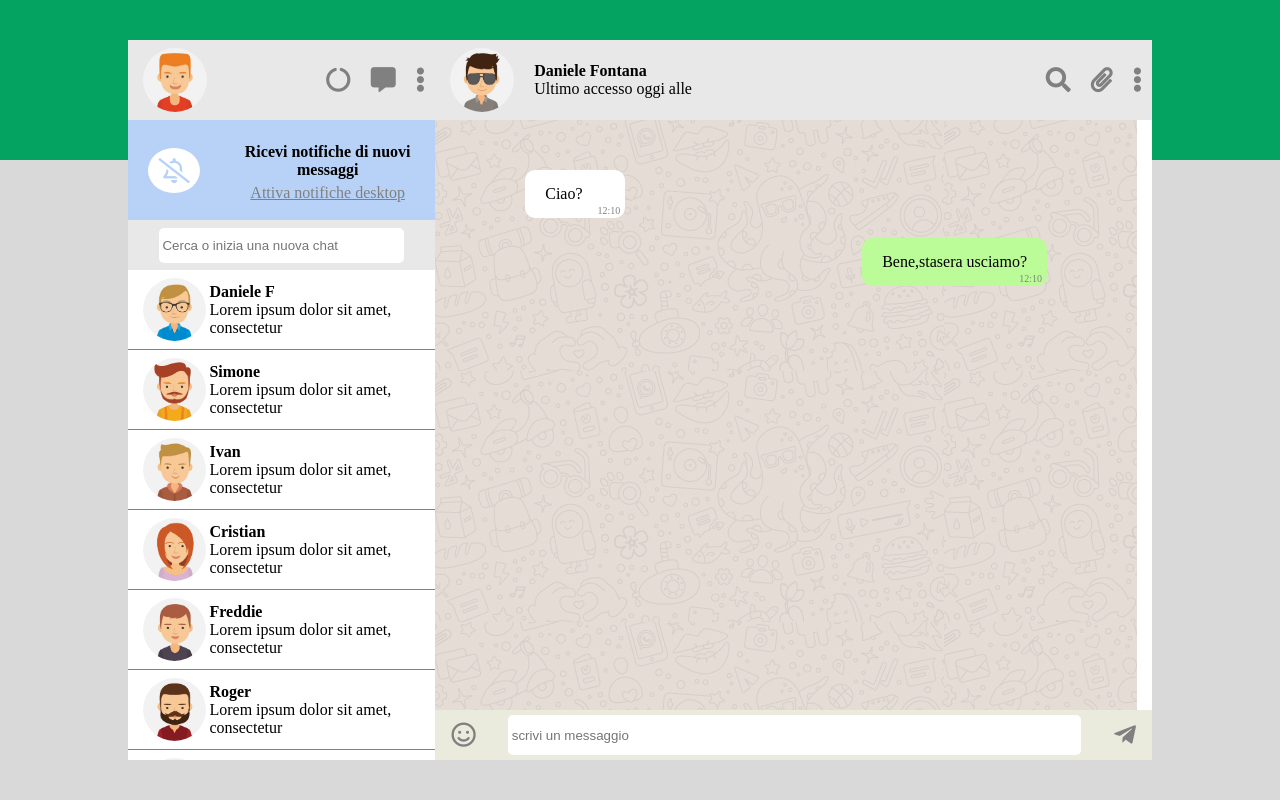
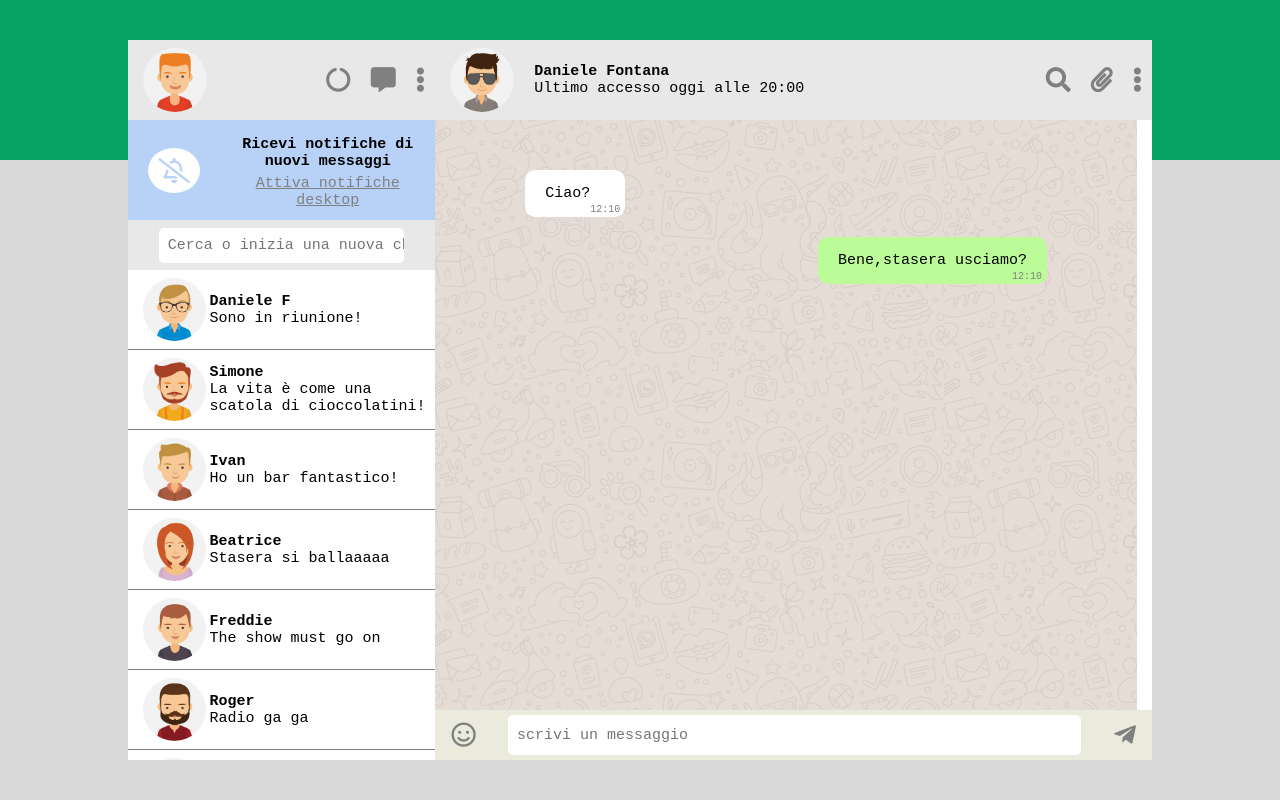
Before and after one commit to DanyFN/js-html-css-boolzap, a plain HTML site: page index.html in a window 1280 px wide. Drawn offline with nearby package versions, Linux system fonts and the light colour scheme.

Commit message:
Fix Vari

```diff
--- a/index.html
+++ b/index.html
@@ -54,7 +54,7 @@
               </div>
               <div class="nome-contatto">
                 <p><span class="utente">Daniele F</span></p>
-                <p>Lorem ipsum dolor sit amet, consectetur</p>
+                <p>Sono in riunione!</p>
               </div>
 
             </div>
@@ -64,7 +64,7 @@
               </div>
               <div class="nome-contatto">
                 <p><span class="utente">Simone</span></p>
-                <p>Lorem ipsum dolor sit amet, consectetur</p>
+                <p>La vita è come una scatola di cioccolatini!</p>
               </div>
             </div>
 
@@ -74,7 +74,7 @@
               </div>
               <div class="nome-contatto">
                 <p><span class="utente">Ivan</span></p>
-                <p>Lorem ipsum dolor sit amet, consectetur</p>
+                <p>Ho un bar fantastico!</p>
               </div>
             </div>
 
@@ -83,8 +83,8 @@
                 <img src="img/avatar_6.jpg" alt="contatto">
               </div>
               <div class="nome-contatto">
-                <p class="utente">Cristian</p>
-                <p>Lorem ipsum dolor sit amet, consectetur</p>
+                <p class="utente">Beatrice</p>
+                <p>Stasera si ballaaaaa</p>
               </div>
             </div>
 
@@ -94,7 +94,7 @@
               </div>
               <div class="nome-contatto">
                 <p><span class="utente">Freddie</span></p>
-                <p>Lorem ipsum dolor sit amet, consectetur</p>
+                <p>The show must go on</p>
               </div>
             </div>
 
@@ -104,7 +104,7 @@
               </div>
               <div class="nome-contatto">
                 <p><span class="utente">Roger</span></p>
-                <p>Lorem ipsum dolor sit amet, consectetur</p>
+                <p>Radio ga ga</p>
               </div>
             </div>
 
@@ -114,7 +114,7 @@
               </div>
               <div class="nome-contatto">
                 <p><span class="utente">Brian</span></p>
-                <p>Lorem ipsum dolor sit amet, consectetur</p>
+                <p>We will rock you</p>
               </div>
             </div>
 
@@ -124,7 +124,7 @@
               </div>
               <div class="nome-contatto">
                 <p><span class="utente">John</span></p>
-                <p>Lorem ipsum dolor sit amet, consectetur</p>
+                <p>Another one bites the dust</p>
               </div>
             </div>
 
@@ -134,7 +134,7 @@
               </div>
               <div class="nome-contatto">
                 <p><span class="utente">Daniele C</span></p>
-                <p>Lorem ipsum dolor sit amet, consectetur</p>
+                <p>Sushi Time</p>
               </div>
             </div>
           </div>
@@ -149,7 +149,7 @@
             </div>
             <div class="nome-accesso">
               <p class="accesso-nome">Daniele Fontana</p>
-              <p class="accesso-ora">Ultimo accesso oggi alle <span class="orarioAggiornato"></span> </p>
+              <p class="accesso-ora">Ultimo accesso oggi alle <span class="orarioAggiornato"> 20:00</span> </p>
             </div>
             <div class="toolbar">
               <p><i class="fas fa-search fa-2x"></i></p>
--- a/script.js
+++ b/script.js
@@ -12,6 +12,7 @@ $(document).ready(function () {
 
     }
   });
+
   // Funzione di invio messaggio utente
   function invioMessaggioUtente(){
     var chatMessaggio = $("#input-messaggio").val();
@@ -50,6 +51,7 @@ $(document).ready(function () {
     $("#input-messaggio").val("");
     $(".contenitore-messaggio").scrollTop($(".contenitore-messaggio").height());
   }
+
   // funzione oraCorrente
   function aggiungiZero(num){
     if (num < 10) {
@@ -71,6 +73,7 @@ $(document).ready(function () {
       }
     });
   });
+
   // seleziono la pagina chat corrente
   $(".scheda").click(function(){
     var dataScheda = $(this).attr("data-contact");
--- a/style.css
+++ b/style.css
@@ -2,6 +2,8 @@
   margin: 0;
   padding: 0;
   box-sizing: border-box;
+  font-family:monospace;
+  font-size: 15px;
 }
 
 /* WRAPPER */
```
